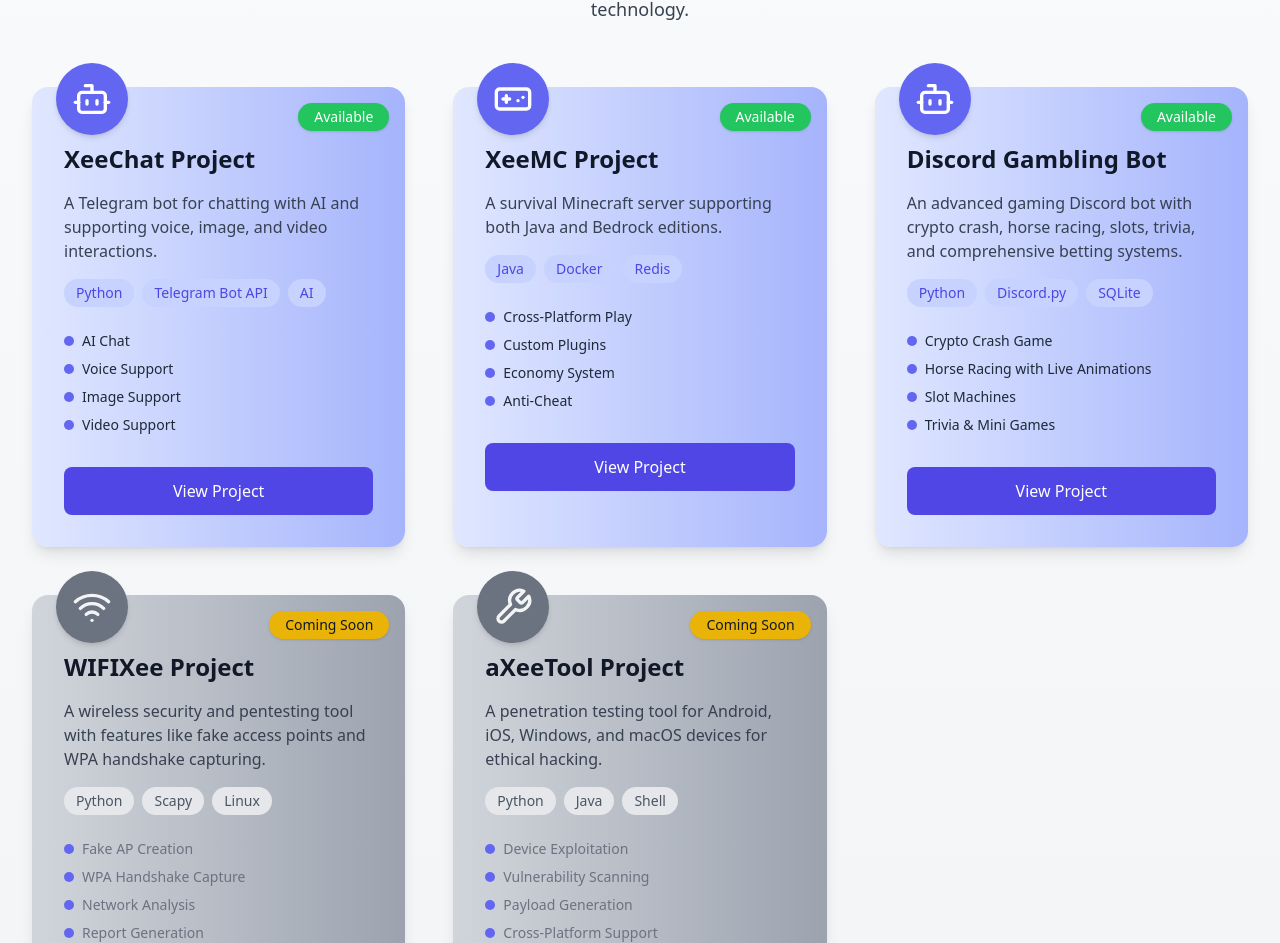
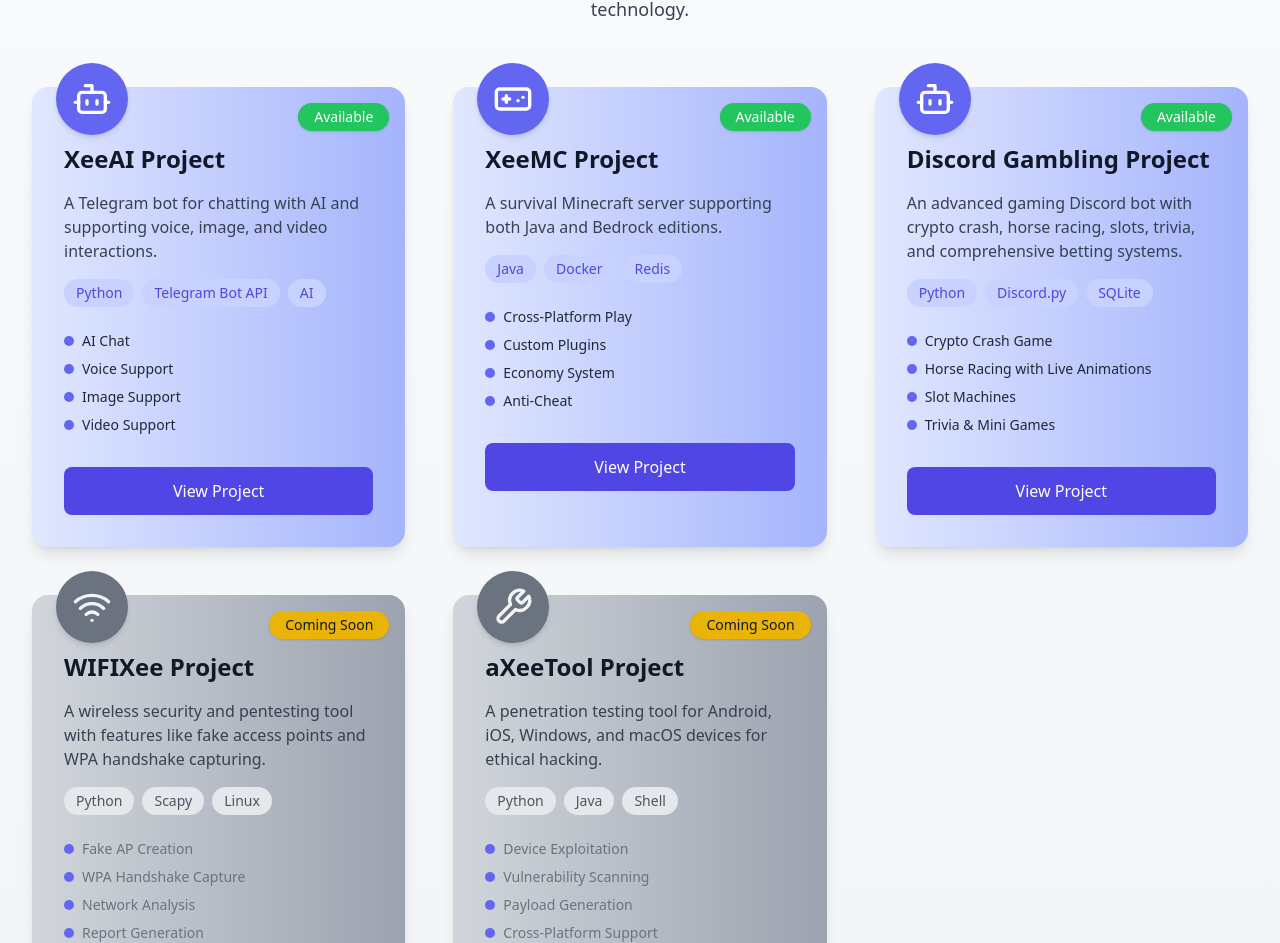
Before and after one commit to mingxee/info, a React (Vite) app: page / in a window 1280 px wide. Shown: the part 3731-4674 px from the top of the page. Built offline with nearby package versions, Linux system fonts and the light colour scheme.

Commit message:
Update Projects.tsx

```diff
--- a/src/components/Projects.tsx
+++ b/src/components/Projects.tsx
@@ -3,7 +3,7 @@
 
 const projects = [
   {
-    title: 'XeeChat Project',
+    title: 'XeeAI Project',
     description: 'A Telegram bot for chatting with AI and supporting voice, image, and video interactions.',
     icon: Bot,
     tags: ['Python', 'Telegram Bot API', 'AI'],
@@ -21,7 +21,7 @@
     available: true,
   },
   {
-    title: 'Discord Gambling Bot',
+    title: 'Discord Gambling Project',
     description: 'An advanced gaming Discord bot with crypto crash, horse racing, slots, trivia, and comprehensive betting systems.',
     icon: Bot,
     tags: ['Python', 'Discord.py', 'SQLite'],
```
